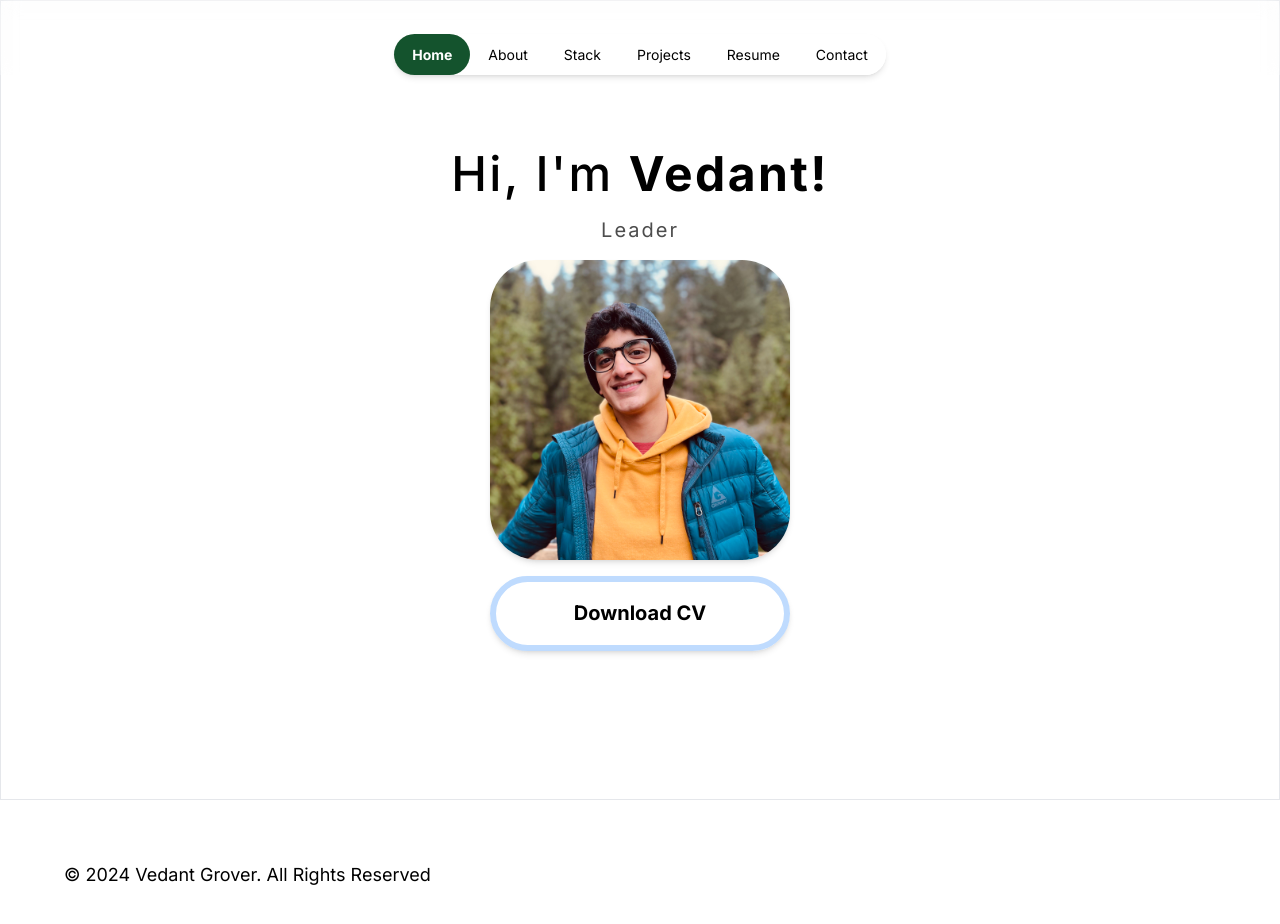
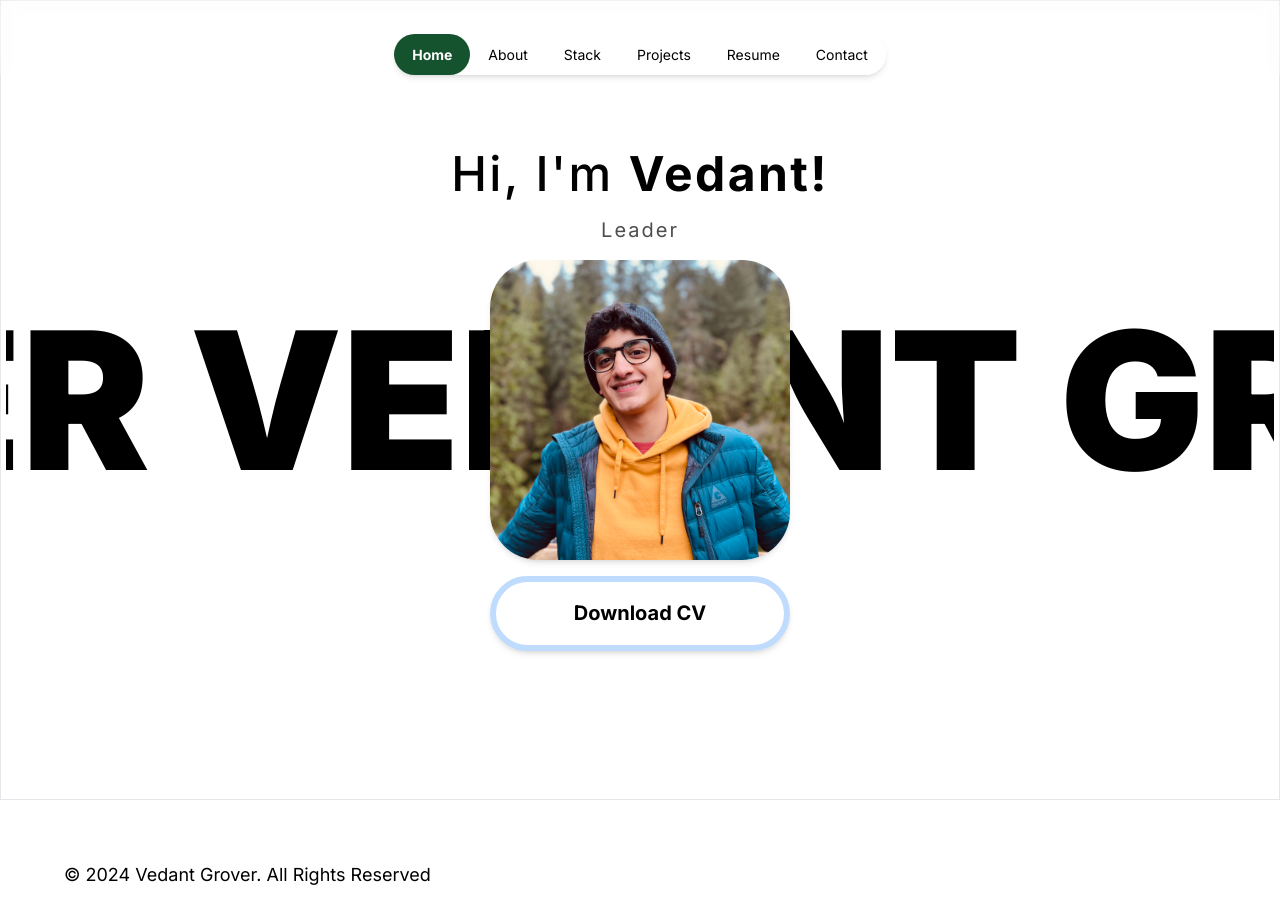
Before and after one commit to vedantgrover/VedantsPortfolio, a Next.js app: page / in a window 1280 px wide. Shown: the top 924 px of the page. Built offline with nearby package versions, Linux system fonts and the light colour scheme.

Commit message:
Adds a Marquee to scroll across the background

```diff
--- /dev/null
+++ b/app/components/MarqueeText.tsx
@@ -0,0 +1,44 @@
+'use client'
+
+import {memo} from "react";
+import {motion} from "framer-motion";
+
+const marqueeVariants = {
+    animate: {
+        x: ["0%", "-50%"],
+        transition: {
+            x: {
+                repeat: Infinity,
+                repeatType: "loop",
+                duration: 20,
+                ease: "linear",
+            },
+        },
+    },
+}
+
+const MarqueeText = memo(() => {
+
+    return (
+        <div className="w-[99vw] min-h-[218px] flex justify-center items-center">
+            <motion.div
+                className="whitespace-nowrap flex"
+                variants={marqueeVariants}
+                animate="animate">
+                <h1 className="mx-[20px] text-[12rem] font-black flex-shrink-0">VEDANT GROVER</h1>
+                <h1 className="mx-[20px] text-[12rem] font-black flex-shrink-0">VEDANT GROVER</h1>
+            </motion.div>
+            <motion.div
+                className="whitespace-nowrap flex"
+                variants={marqueeVariants}
+                animate="animate">
+                <h1 className="mx-[20px] text-[12rem] font-black flex-shrink-0">VEDANT GROVER</h1>
+                <h1 className="mx-[20px] text-[12rem] font-black flex-shrink-0">VEDANT GROVER</h1>
+            </motion.div>
+        </div>
+    )
+})
+
+MarqueeText.displayName = "MarqueeText"
+
+export default MarqueeText
--- a/app/sections/HomeSection.tsx
+++ b/app/sections/HomeSection.tsx
@@ -1,10 +1,14 @@
 import {memo} from "react";
 import Greeting from "@/app/components/Greeting";
+import MarqueeText from "@/app/components/MarqueeText";
 
 const HomeSection = memo(() => {
     return (
         <section id="home" className="flex justify-center items-center border h-screen">
-            <div className="">
+            <div className="absolute overflow-x-hidden">
+                <MarqueeText />
+            </div>
+            <div>
                 <Greeting/>
             </div>
         </section>
```
